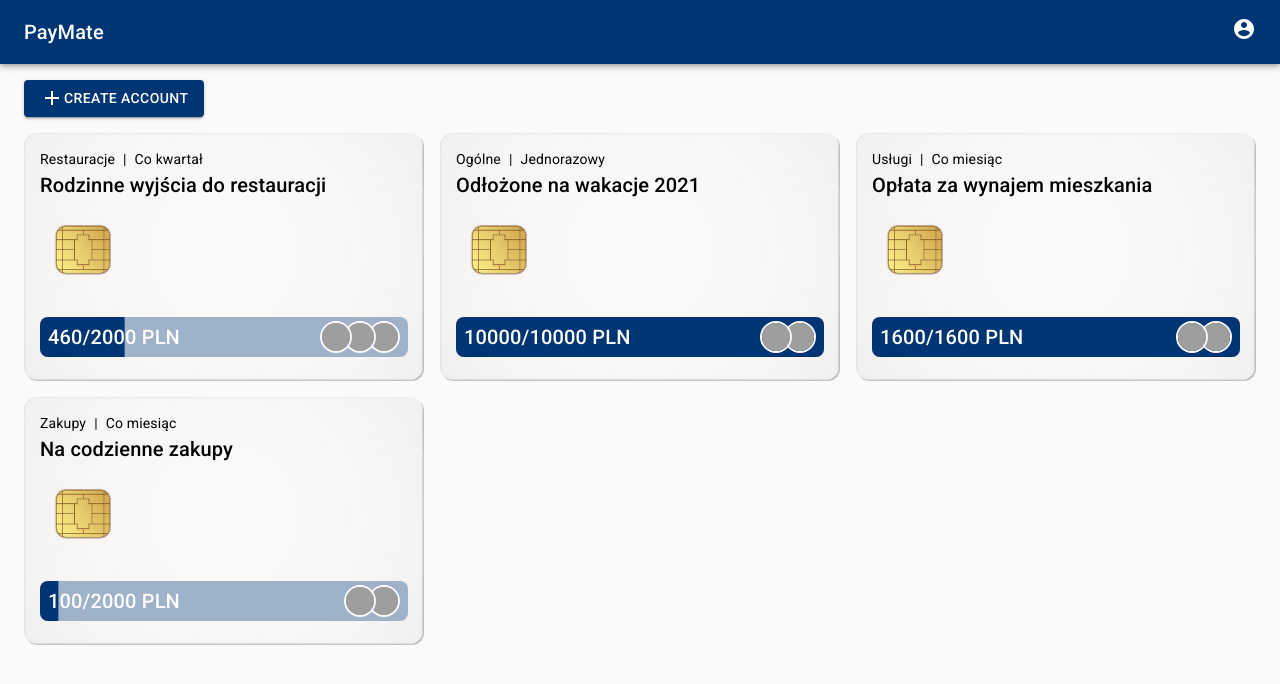
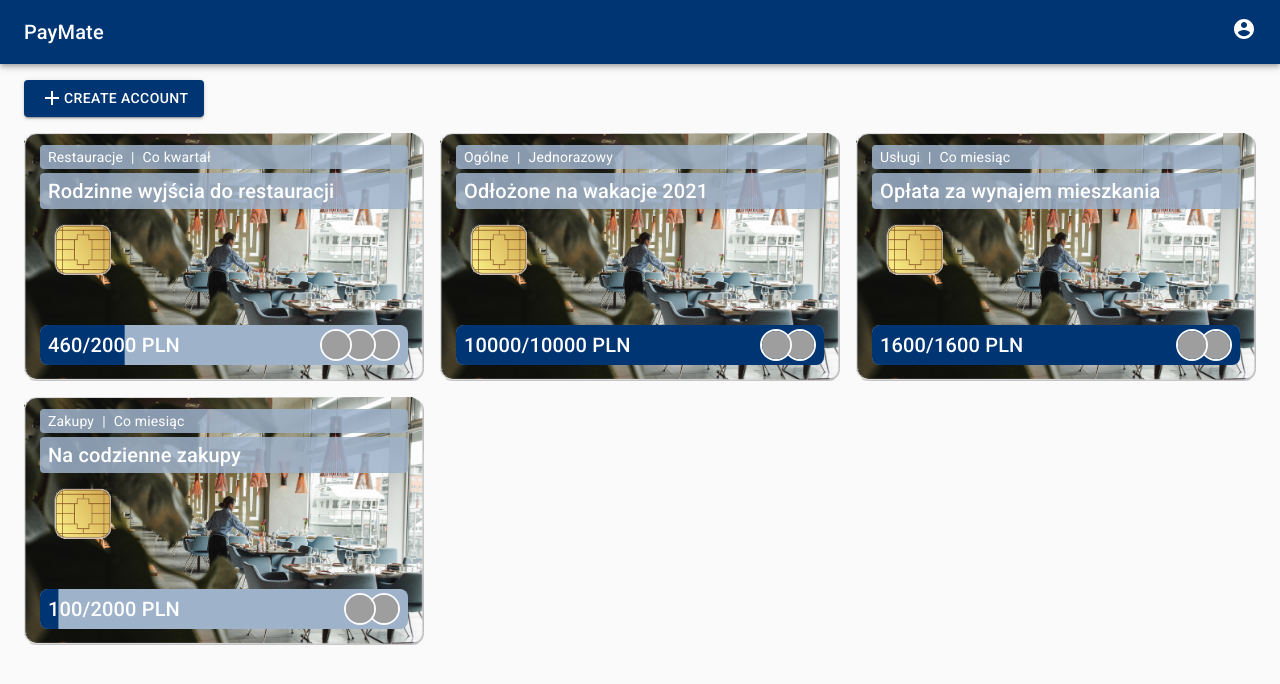
Before and after one commit to fringers/hack4lem_2021, a React (Create React App) app in the folder webapp/: page / in a window 1280 px wide. Shown: the top 684 px of the page. Built offline with nearby package versions, Linux system fonts and the light colour scheme; grey boxes are pictures that could not be loaded.

Commit message:
card view update for dashboard

```diff
--- /dev/null
+++ b/webapp/src/components/cards/CardView.js
@@ -0,0 +1,83 @@
+import { makeStyles } from "@material-ui/core/styles";
+import Box from "@material-ui/core/Box";
+import Grid from "@material-ui/core/Grid";
+import Typography from "@material-ui/core/Typography";
+import { getCategoryText } from "../../data/categories";
+import { getRenewalPeriodText } from "../../data/renewalPeriods";
+
+const useStyles = makeStyles((theme) => ({
+  textBg: {
+    backgroundColor: "rgb(158, 178, 202, 0.85)",
+    padding: "2px 8px",
+    margin: "4px 0",
+    color: "white",
+    borderRadius: "4px",
+  },
+  textSeparator: {
+    paddingLeft: "8px",
+    paddingRight: "8px",
+  },
+  avatar: {
+    width: theme.spacing(4),
+    height: theme.spacing(4),
+  },
+  wrapper: {
+    width: "100%",
+    paddingTop: "62%",
+    position: "relative",
+    color: "black",
+  },
+  content: {
+    backgroundImage: "url('restaurant-card.png')",
+    backgroundSize: "cover",
+    position: "absolute",
+    top: 0,
+    left: 0,
+    bottom: 0,
+    right: 0,
+  },
+  contentGrid: {
+    padding: "8px 16px",
+    height: "100%",
+  },
+}));
+
+export const CardView = ({ account, bottomSlot }) => {
+  const classes = useStyles();
+
+  return (
+    <Box className={classes.wrapper}>
+      <Box className={classes.content}>
+        <Grid
+          container
+          direction="column"
+          justify="space-between"
+          className={classes.contentGrid}
+        >
+          <Grid item>
+            <Box className={classes.textBg}>
+              <Typography display="inline" variant="body2">
+                {getCategoryText(account.category)}
+              </Typography>
+              <Typography
+                display="inline"
+                variant="body2"
+                className={classes.textSeparator}
+              >
+                |
+              </Typography>
+              <Typography display="inline" variant="body2">
+                {getRenewalPeriodText(account.renewalPeriod)}
+              </Typography>
+            </Box>
+
+            <Box className={classes.textBg}>
+              <Typography variant="h6">{account.name}</Typography>
+            </Box>
+          </Grid>
+          <Grid item>{bottomSlot}</Grid>
+        </Grid>
+      </Box>
+    </Box>
+  );
+};
--- a/webapp/src/components/dashboard/CardPreviewItem.js
+++ b/webapp/src/components/dashboard/CardPreviewItem.js
@@ -1,20 +1,14 @@
 import { Link } from "react-router-dom";
 import { makeStyles } from "@material-ui/core/styles";
 import Box from "@material-ui/core/Box";
-import Grid from "@material-ui/core/Grid";
 import Typography from "@material-ui/core/Typography";
 import LinearProgress from "@material-ui/core/LinearProgress";
 import Avatar from "@material-ui/core/Avatar";
-import { getCategoryText } from "../../data/categories";
-import { getRenewalPeriodText } from "../../data/renewalPeriods";
 import { getUserById } from "../../data/users";
 import AvatarGroup from "@material-ui/lab/AvatarGroup";
+import { CardView } from "../cards/CardView";
 
 const useStyles = makeStyles((theme) => ({
-  textSeparator: {
-    paddingLeft: "8px",
-    paddingRight: "8px",
-  },
   progressBoxWrapper: {
     height: 40,
   },
@@ -29,25 +23,6 @@ const useStyles = makeStyles((theme) => ({
     width: theme.spacing(4),
     height: theme.spacing(4),
   },
-  wrapper: {
-    width: "100%",
-    paddingTop: "62%",
-    position: "relative",
-    color: "black"
-  },
-  content: {
-    backgroundImage: "url('empty_card.png')",
-    backgroundSize: "cover",
-    position: "absolute",
-    top: 0,
-    left: 0,
-    bottom: 0,
-    right: 0,
-  },
-  contentGrid: {
-    padding: "16px",
-    height: "100%",
-  },
 }));
 
 export const CardPreviewItem = ({ account }) => {
@@ -55,47 +30,10 @@ export const CardPreviewItem = ({ account }) => {
 
   const percent = (account.available * 100) / account.budget;
 
-  return (
-    <Link to={`/accounts/details/${account.id}`}>
-      <Box className={classes.wrapper}>
-        <Box className={classes.content}>
-          <Grid
-            container
-            direction="column"
-            justify="space-between"
-            className={classes.contentGrid}
-          >
-            <Grid item>
-              <Box>
-                <Typography display="inline" variant="body2">
-                  {getCategoryText(account.category)}
-                </Typography>
-                <Typography
-                  display="inline"
-                  variant="body2"
-                  className={classes.textSeparator}
-                >
-                  |
-                </Typography>
-                <Typography display="inline" variant="body2">
-                  {getRenewalPeriodText(account.renewalPeriod)}
-                </Typography>
-              </Box>
-
-              <Box>
-                <Typography variant="h6">{account.name}</Typography>
-              </Box>
-            </Grid>
-            <Grid item>
+  const ProgressBar = () => (
     <Box py={1}>
       <Box position="relative" className={classes.progressBoxWrapper}>
-                  <Box
-                    position="absolute"
-                    left="0"
-                    right="0"
-                    top="0"
-                    bottom="0"
-                  >
+        <Box position="absolute" left="0" right="0" top="0" bottom="0">
           <LinearProgress
             variant="determinate"
             value={percent}
@@ -128,10 +66,11 @@ export const CardPreviewItem = ({ account }) => {
         </Box>
       </Box>
     </Box>
-            </Grid>
-          </Grid>
-        </Box>
-      </Box>
+  );
+
+  return (
+    <Link to={`/accounts/details/${account.id}`}>
+      <CardView account={account} bottomSlot={<ProgressBar />} />
     </Link>
   );
 };
```
Also changed, not shown: webapp/public/restaurant-card.png (added). Lines whose indentation alone changed are shown as unchanged.
